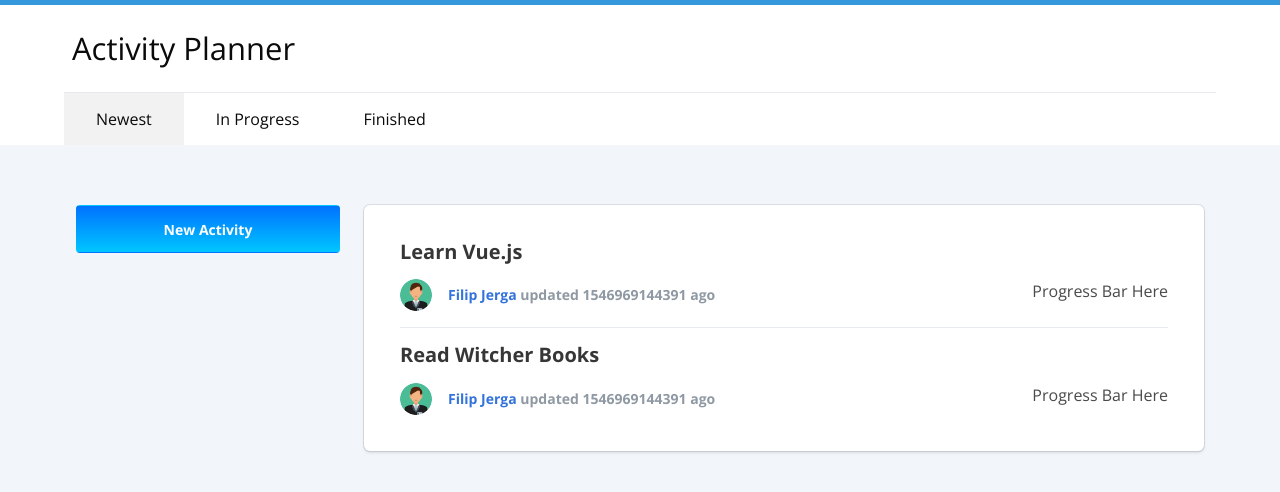
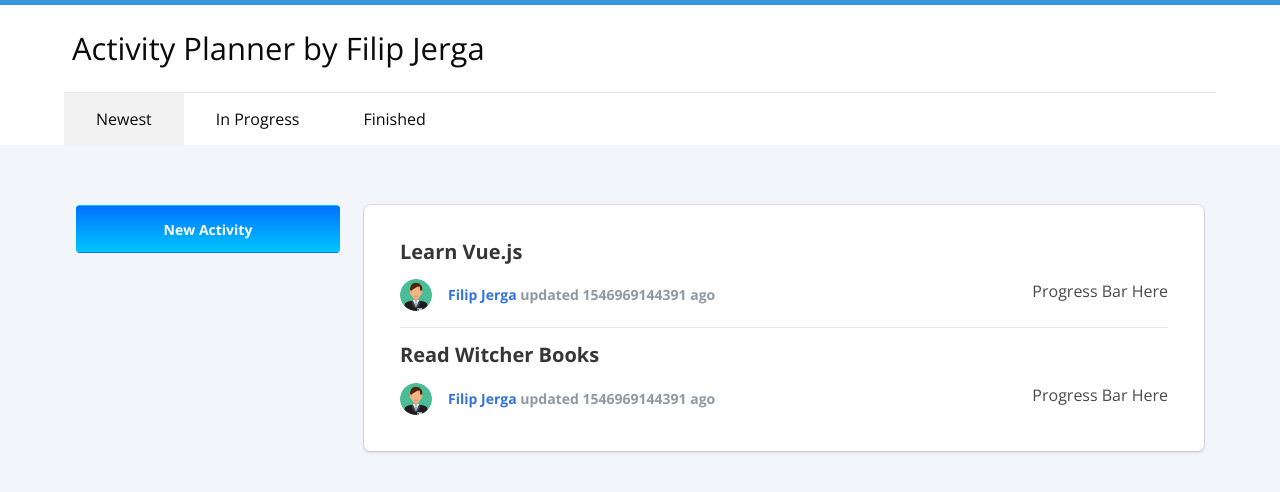
Before and after one commit to antdevelopment1/vue-activity-project, a Vue app: page / in a window 1280 px wide. Shown: the top 492 px of the page. Built offline with nearby package versions, Linux system fonts and the light colour scheme.

Commit message:
uses computed property

```diff
--- a/src/App.vue
+++ b/src/App.vue
@@ -3,7 +3,7 @@
     <nav class="navbar is-white topNav">
       <div class="container">
         <div class="navbar-brand">
-          <h1>Activity Planner</h1>
+          <h1>{{fullAppName}}</h1>
         </div>
       </div>
     </nav>
@@ -117,9 +117,8 @@ export default {
   data () {
     return {
       isFormDisplayed: false,
-      message: 'Hello Vue!',
-      titleMessage: 'Title Message Vue!!!!!',
-      isTextDisplayed: true,
+      creator: 'Filip Jerga',
+      appName: 'Activity Planner',
       newActivity: {
         title: '',
         notes: ''
@@ -130,51 +129,26 @@ export default {
       categories: {}
     }
   },
-  beforeCreate () {
-    console.log('before created called')
+  computed: {
+    isFormValid() {
+      return this.newActivity.title && this.newActivity.notes;
+    },
+    fullAppName() {
+      return this.appName + " by " + this.creator;
+    }
   },
   created () {
     this.activities = fetchActivities()
     this.user = fetchUser();
     this.categories = fetchCategories();
-    console.log(this.categories)
   },
-  beforeMount () {
-    console.log('before mount called')
-  },
-  mounted () {
-    console.log('mounted called')
-  },
-  beforeUpdate () {
-    console.log('before updated called')
-  },
-  updated () {
-    console.log('updated called')
-  },
-  beforeDestroy () {
-    console.log('before destroyed called')
-  },
-  destroyed () {
-    console.log('destroyed called')
-  },
-  computed: {
-    isFormValid() {
-      return this.newActivity.title && this.newActivity.notes;
-    }
-  },
-  methods: {
-    toggleTextDisplay () {
-      this.isTextDisplayed = !this.isTextDisplayed
-    },
+   methods: {
     toggleFormDisplay () {
       this.isFormDisplayed = !this.isFormDisplayed
     },
     createActivity () {
       console.log(this.newActivity)
-    },
-    // isFormValid() {
-    //   return this.newActivity.title && this.newActivity.notes;
-    // }
+    }
   }
 }
 </script>
```
